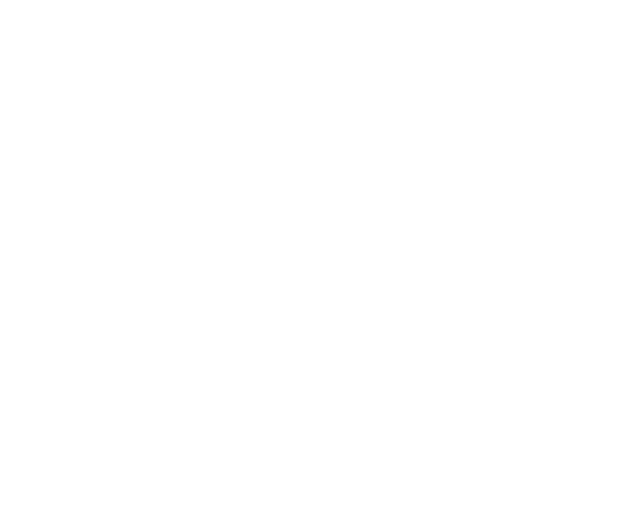
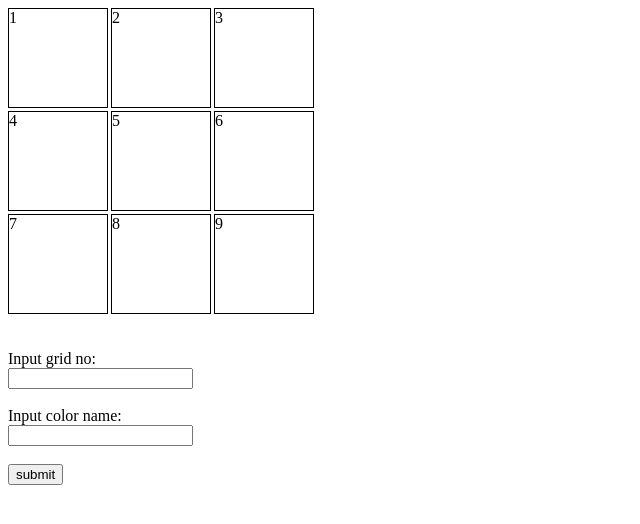
Before and after one commit to acciojob/Replit-Asian-Paints-chandan9506, a website: page main.html in a window 1280 px wide. Shown: the whole page, without its empty margins (0-640 px from the left). Drawn offline with Linux system fonts and the light colour scheme.

Commit message:
created a submission

```diff
--- a/main.html
+++ b/main.html
@@ -7,9 +7,30 @@
 </head>
 
 <body>
-	<!-- the entire body must be written by student -->
-    <script type="text/javascript" src="./script.js">
-</script>
+	 <div id="grid-container">
+       <div class="box" id="1">1</div>
+       <div class="box" id="2">2</div>
+       <div class="box" id="3">3</div>
+       <div class="box" id="4">4</div>
+       <div class="box" id="5">5</div>
+       <div class="box" id="6">6</div>
+       <div class="box" id="7">7</div>
+       <div class="box" id="8">8</div>
+       <div class="box" id="9">9</div>
+    </div>
+    <br><br>
+
+    Input grid no:<br>
+    <input type="number" maxlength="1" id="input-id">
+    <br><br>
+    Input color name:<br>
+    <input type="text"  id="color-id">
+
+    <br><br>
+    <button type="submit">submit</button>
+
+
+    <script src="./script.js"></script>
 
 </body>
 
--- a/script.js
+++ b/script.js
@@ -1 +1,30 @@
 //your JS code here. If required.
+let input = document.getElementById("input-id");
+let color = document.getElementById("color-id");
+let btn = document.querySelector("button");
+
+
+let gridElements = document.querySelectorAll(".box");
+
+
+
+
+
+btn.addEventListener("click",function updateGrid(e){
+    e.preventDefault();
+    let inputValue = input.value;
+    let colorValue = color.value;
+
+    gridElements.forEach(element => {
+        if(element.id !== inputValue){
+            element.style.backgroundColor ="white";
+        }
+        else{
+            element.style.backgroundColor =`${colorValue}`;
+        }
+    });
+
+
+
+
+});
--- a/styles.css
+++ b/styles.css
@@ -1 +1,10 @@
 /*  your css code here. If applicable */
+#grid-container {
+    display: grid;
+    grid-template-columns: repeat(3,100px);
+    grid-template-rows: repeat(3,100px);
+    grid-column-gap: 3px;
+    grid-row-gap: 3px;
+    }
+
+    .box { border:1px solid black;}
```
